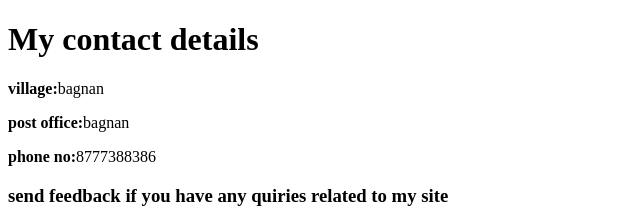
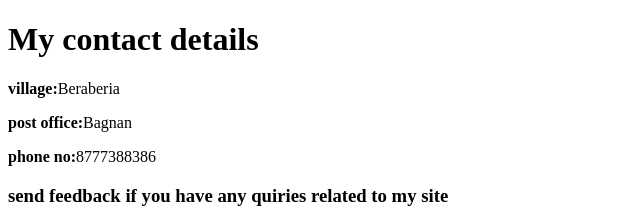
Before and after one commit to Srinja333/cv, a plain HTML site: page contact-me.html in a window 1280 px wide. Shown: the top 222 px of the page, 0-640 px from the left. Drawn offline with Linux system fonts and the light colour scheme.

Commit message:
Update contact-me.html

```diff
--- a/contact-me.html
+++ b/contact-me.html
@@ -8,8 +8,8 @@
 
 <body>
   <h1>My contact details</h1>
-  <p><b>village:</b>bagnan</p>
-  <p><b>post office:</b>bagnan</p>
+  <p><b>village:</b>Beraberia</p>
+  <p><b>post office:</b>Bagnan</p>
   <p><b>phone no:</b>8777388386</p>
 
   <!-- <h3>Send e-mail if you want to contact with me via email:</h3>
```
